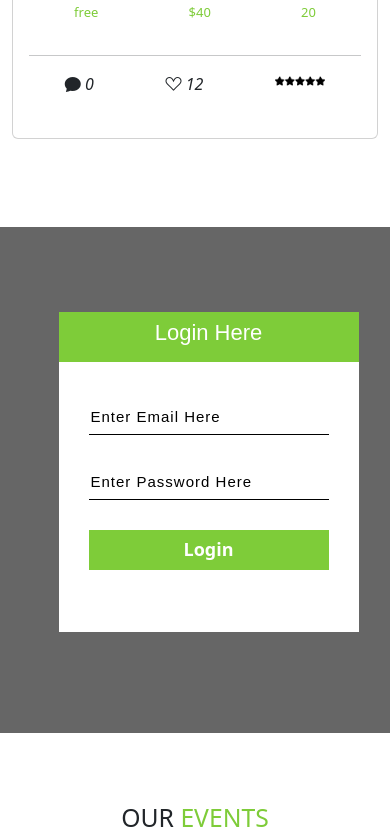
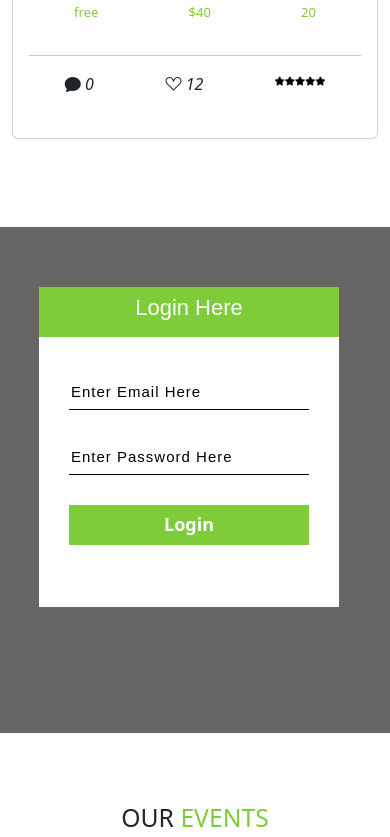
Before and after one commit to ahmedhafez60/school, a plain HTML site: page index.html in a window 390 px wide. Shown: the part 2866-3703 px from the top of the page. Drawn offline with nearby package versions, Linux system fonts and the light colour scheme.

Commit message:
Update index.css

```diff
--- a/css/index.css
+++ b/css/index.css
@@ -276,8 +276,8 @@ display: none;
 @media (max-width:768px){
    .form{
       position: absolute;
-      left: 15%;
-      top: 20%;
+      left: 10%;
+      top: 15%;
 }
 }
 
```
